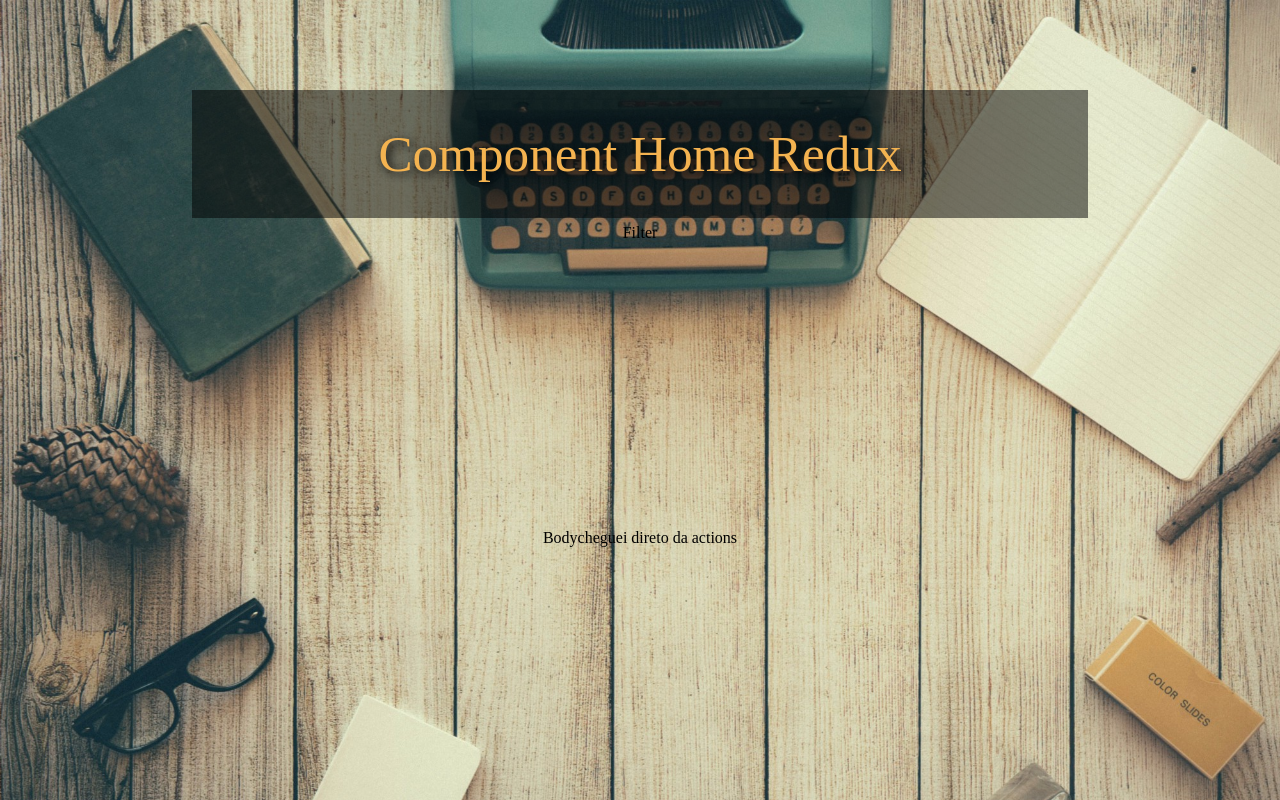
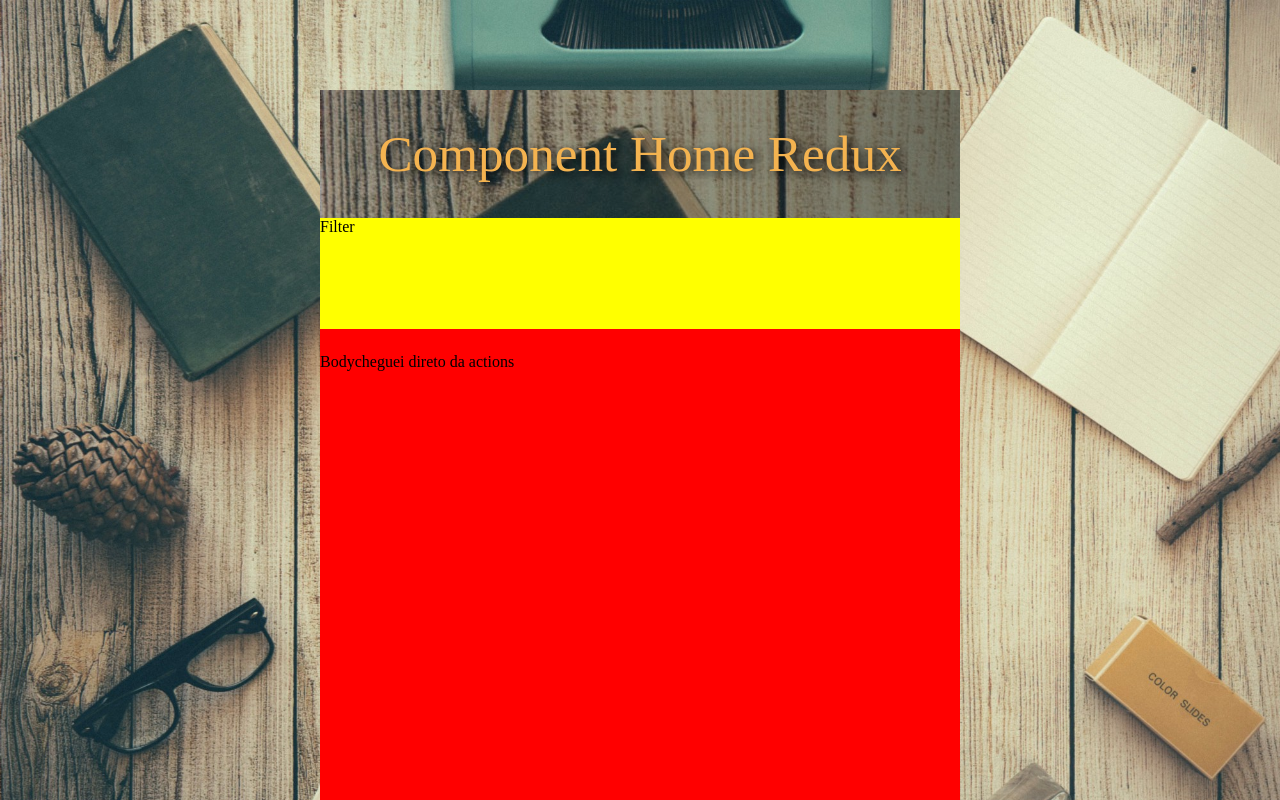
Before and after one commit to hebertporto/react-todo-list, a React app: page / in a window 1280 px wide. Built offline with nearby package versions, Linux system fonts and the light colour scheme.

Commit message:
acrescento mais css aos componentes

```diff
--- a/src/modules/theme/styles.css
+++ b/src/modules/theme/styles.css
@@ -29,20 +29,21 @@ body {
 }
 
 .tasksHeader {
+  width: 50%;
   display: flex;
   flex: 1 1 5%;
   min-height: 2.5em;
   max-height: 2em;
-  width: 70%;
   font-size: 3.2em;
   color: #F4B350;
   font-family: 'Permanent Marker', cursive;
   text-align: center;
   align-content: center;
   padding:20px 0px 20px 0px;
-  margin-bottom: 6px;
   margin-top: 7%;
-  background-color: rgba(0,0,0,0.5);
+  background:
+  linear-gradient(95deg, rgba(0,0,0,0.1), rgba(0, 0, 0, 0.5)),
+    url('./images/bg.jpeg');
   text-shadow: 3px 3px 10px #000;
   display: block;
   align-items: center;
@@ -50,14 +51,18 @@ body {
 }
 
 .tasksFilter {
+  width: 50%;
   display: flex;
-  flex: 1 1 85%;
+  flex: 1 1 5%;
+  background: yellow;
 }
 
 .tasksBody {
+  width: 50%;
+  background: red;
   padding-top: 24px;
   display: flex;
-  flex: 1 1 85%;
+  flex: 1 1 50%;
   flex-wrap: wrap;
   align-items: flex-start;
   align-content: flex-start;
```
